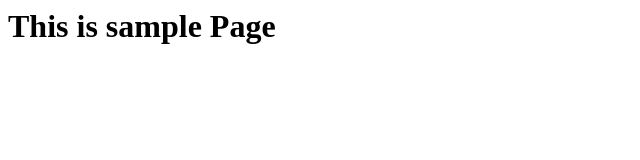
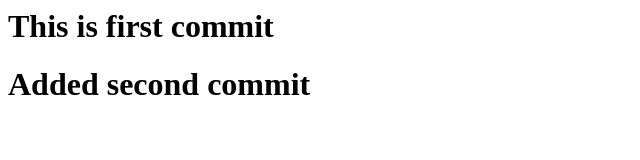
Before and after one commit to Vadakan/jenkrepo, a plain HTML site: page index.Html in a window 1280 px wide. Shown: the whole page, without its empty margins (0-640 px from the left). Drawn offline with Linux system fonts and the light colour scheme.

Commit message:
Second commit

```diff
--- a/index.Html
+++ b/index.Html
@@ -4,8 +4,8 @@
 </head>
 
 <body>
-
-<h1> This is sample Page</h1>
+<h1> This is first commit</h1>
+<h1> Added second commit</h1>
 
 </body>
 
```
